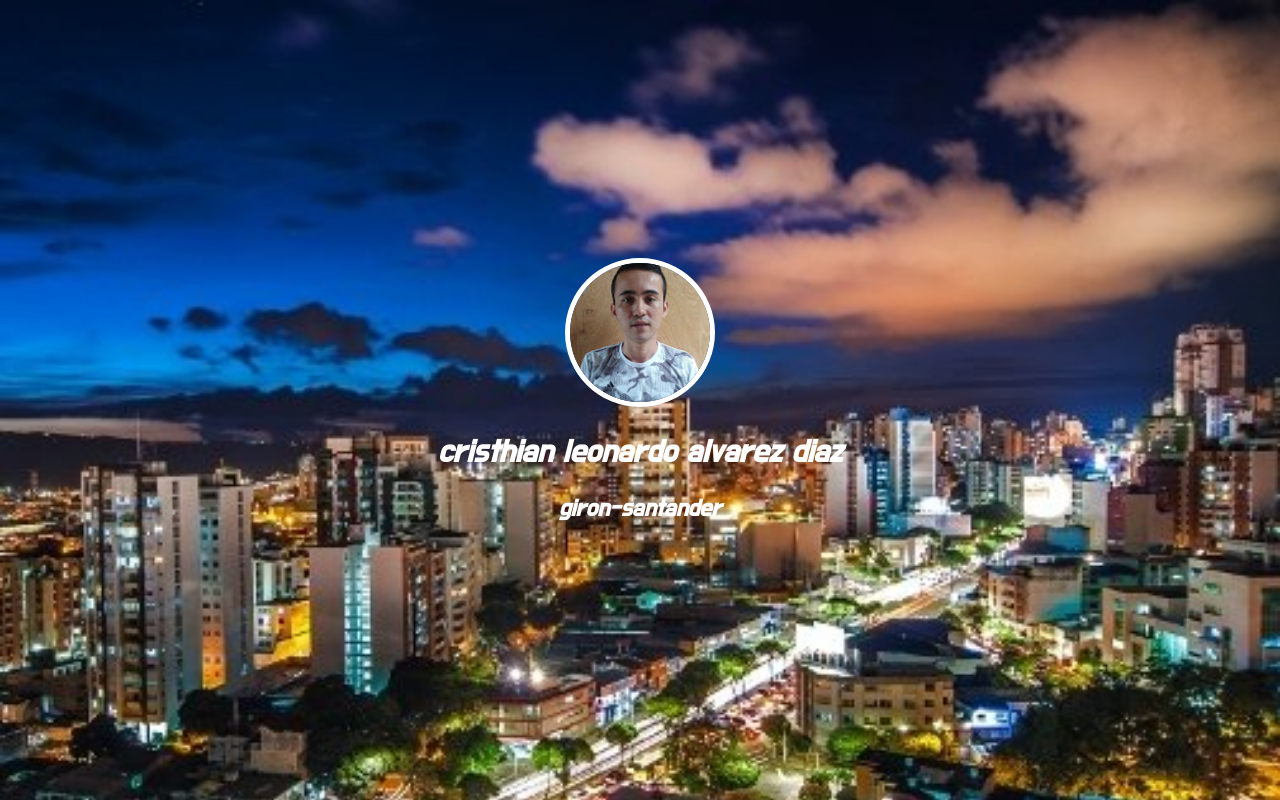
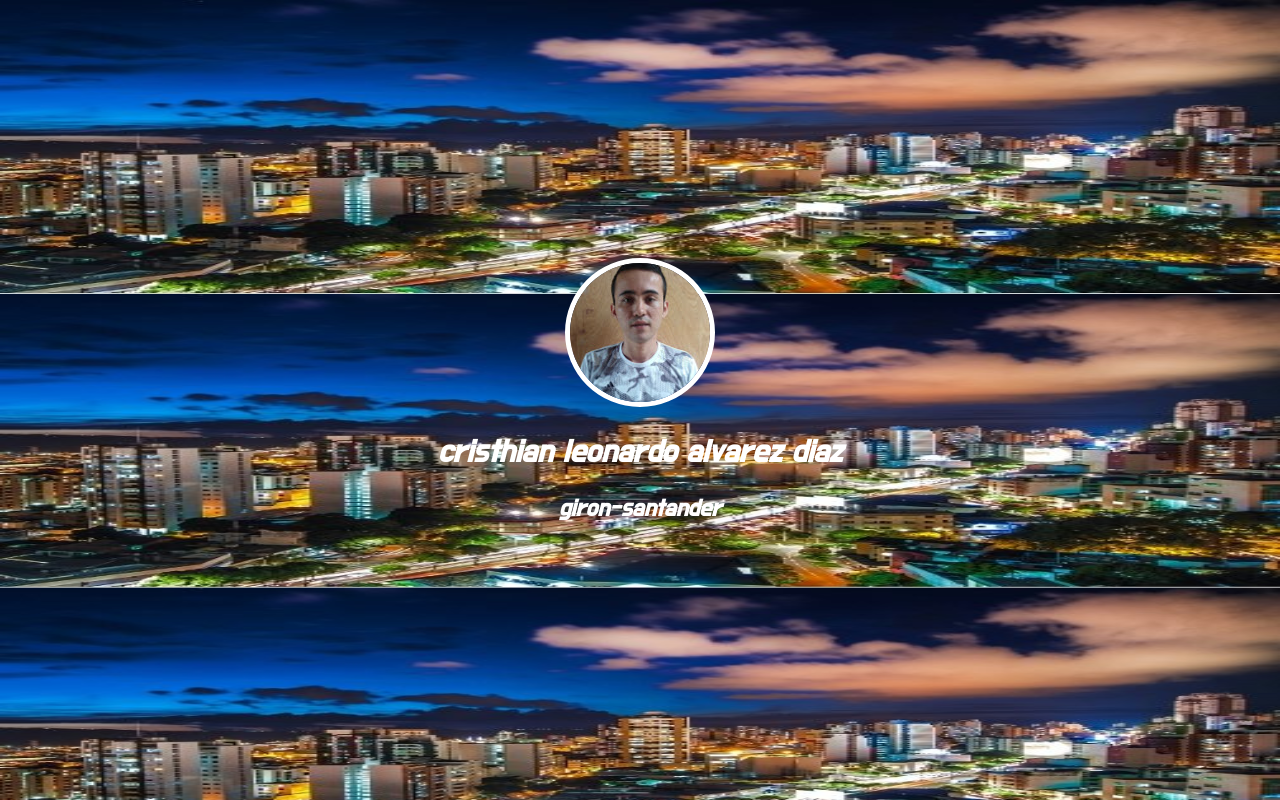
Before and after one commit to master1204/master1204.github.io, a plain HTML site: page index.html in a window 1280 px wide. Drawn offline with Linux system fonts and the light colour scheme.

Commit message:
Update estilo.css

```diff
--- a/estilo.css
+++ b/estilo.css
@@ -2,9 +2,8 @@
 
 
 body {
-	background: black;
 	background:url(img/bucaramanga.jpg);
-	background-size: 100% auto;
+	background-size: 100% 100%;
 }
 
 h1 {
```
